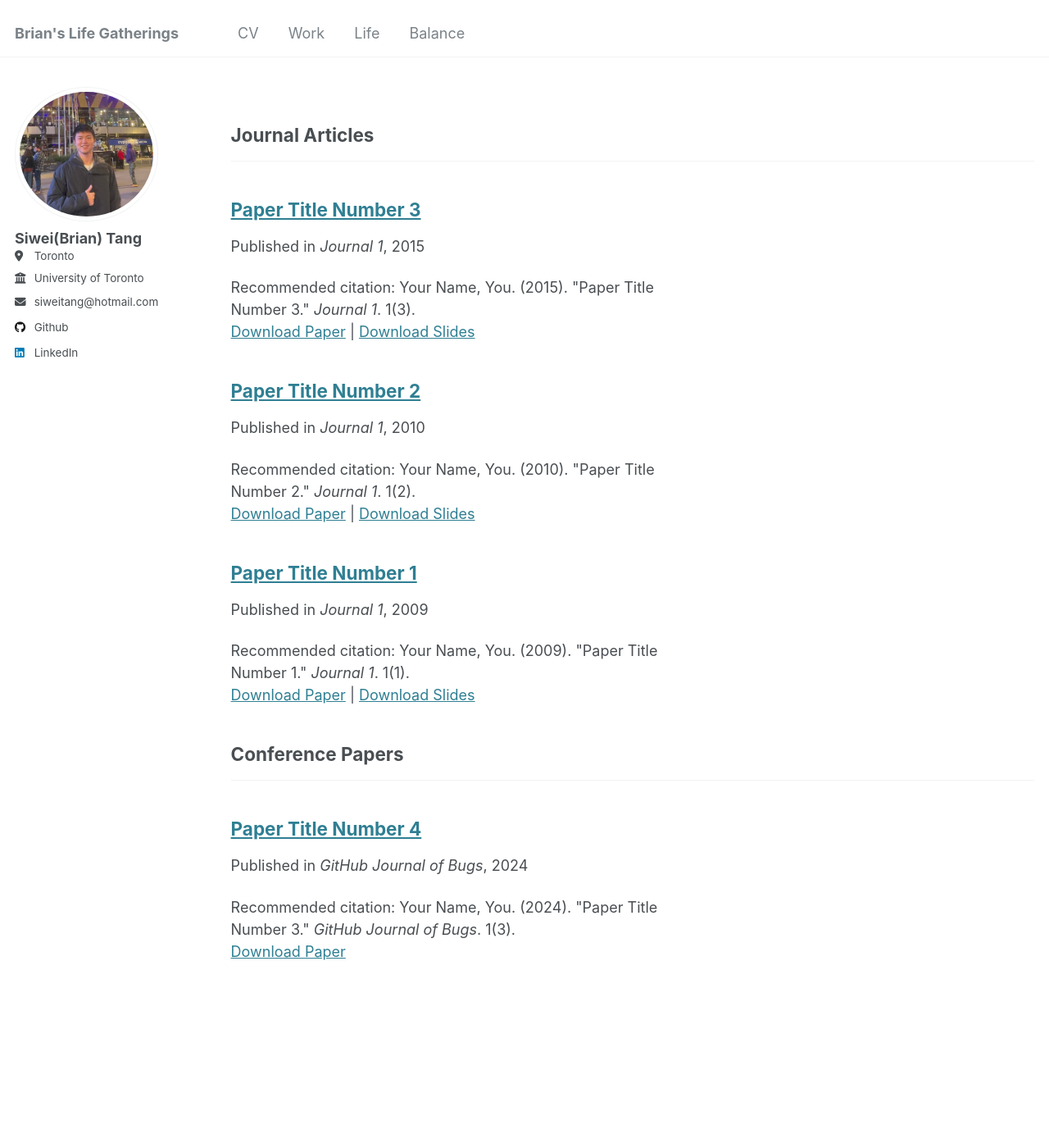
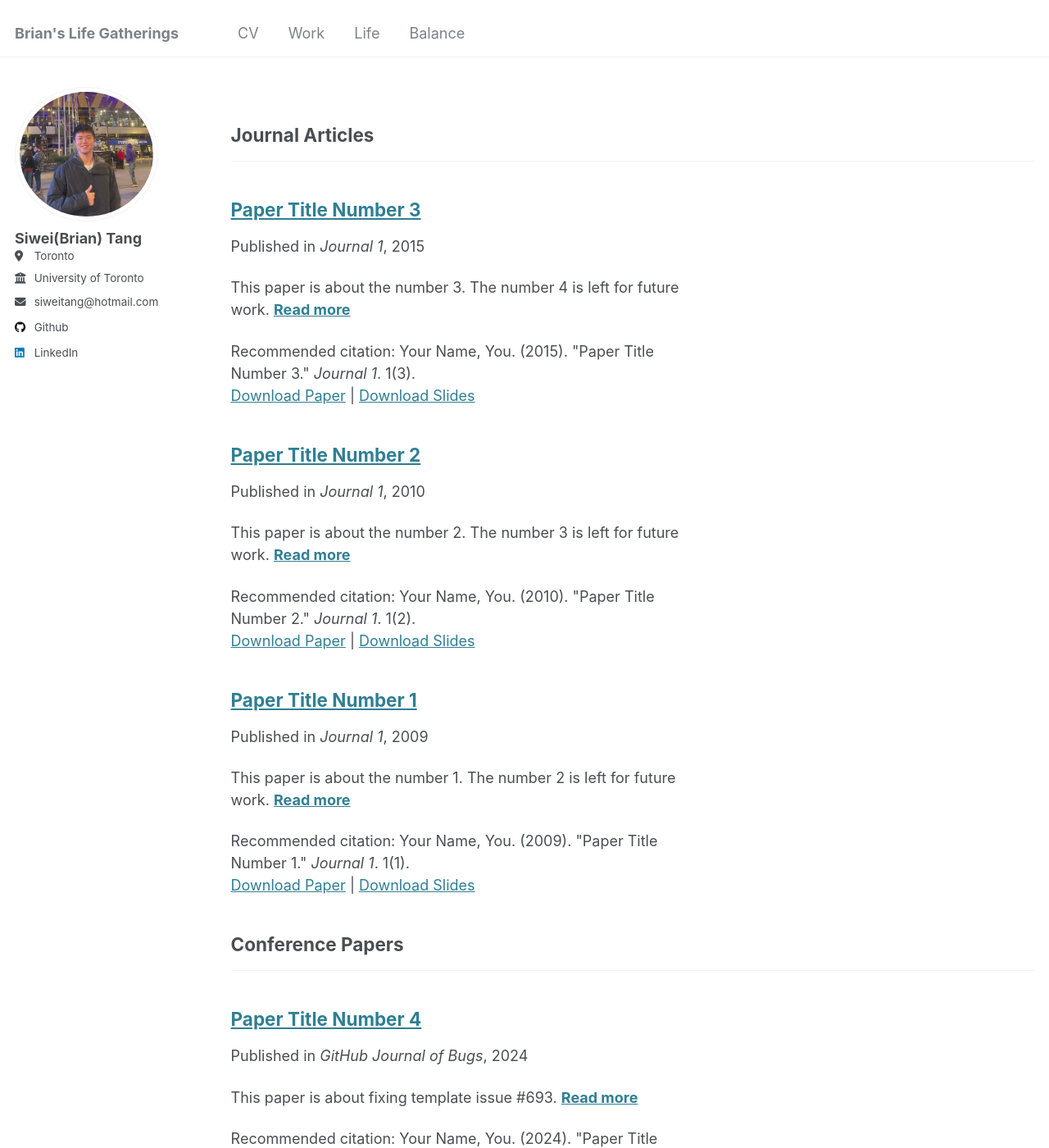
Before and after one commit to tangsiwei0831/tangsiwei0831.github.io, a Jekyll site: the page built from _pages/publications.html, in a window 1280 px wide and 1400 px high. Shown: the whole window at 82% size. Built offline with Jekyll 4.4.1, drawn with Linux system fonts in a browser that asks for light colours.

Commit message:
adjust readmore

```diff
--- a/_config.yml
+++ b/_config.yml
@@ -88,7 +88,7 @@ teaser                   :  # filename of teaser fallback teaser image placed in
 breadcrumbs              : false # true, false (default)
 words_per_minute         : 160
 future                   : false
-read_more                : "disabled" # if enabled, adds "Read more" links to excerpts
+read_more                : "enabled" # if enabled, adds "Read more" links to excerpts
 talkmap_link             : false      #change to true to add link to talkmap on talks page
 comments:
   provider               : # false (default), "disqus", "discourse", "facebook", "google-plus", "staticman", "custom"
--- a/_includes/archive-single.html
+++ b/_includes/archive-single.html
@@ -47,7 +47,7 @@
         {% endif %}
 
     {% if post.excerpt and site.read_more != 'enabled' %}
-    <!-- <p class="archive__item-excerpt" itemprop="description">{{ post.excerpt | markdownify }}</p> -->
+    <p class="archive__item-excerpt" itemprop="description">{{ post.excerpt | markdownify }}</p>
     {% elsif post.excerpt and site.read_more == 'enabled' %}
     <p class="archive__item-excerpt" itemprop="description"><p>{{ post.excerpt | markdownify | remove: '<p>' | remove: '</p>' }}<strong><a href="{{ base_path }}{{ post.url }}" rel="permalink"> Read more</a></strong></p></p>
     {% endif %}
```
